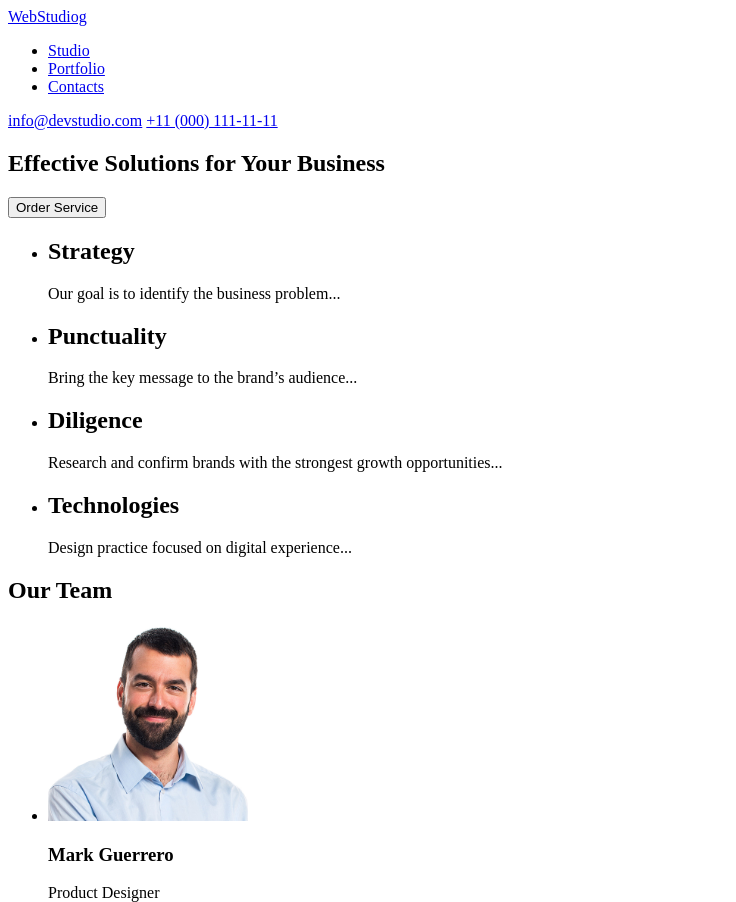
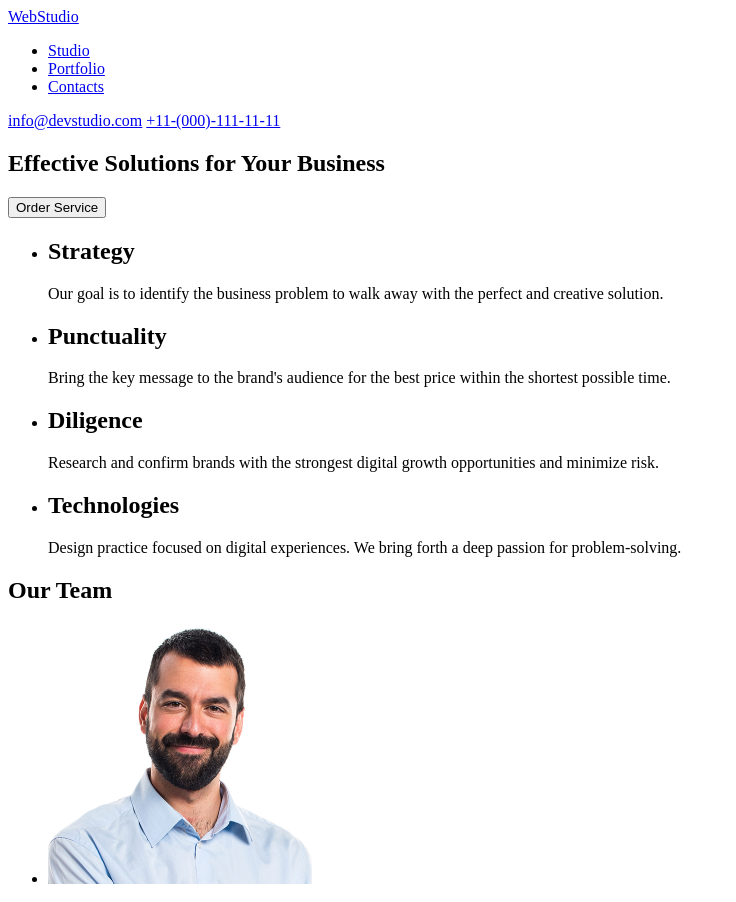
Before and after one commit to alexleiden/goit-markup-hw-01, a plain HTML site: page index.html in a window 1280 px wide. Shown: the top 902 px of the page, without its empty margins (0-736 px from the left). Drawn offline with Linux system fonts and the light colour scheme.

Commit message:
add index file

```diff
--- a/index.html
+++ b/index.html
@@ -7,7 +7,7 @@
   </head>
   <body>
     <header>
-      <a href="index.html">WebStudiog</a>
+      <a href="./index.html">WebStudio</a>
       <nav>
         <ul>
           <li><a href="#">Studio</a></li>
@@ -16,8 +16,8 @@
         </ul>
       </nav>
       <div>
-        <a href="mailto:info@devstudio.com">info@devstudio.com</a>
-        <a href="tel:+110001111111">+11 (000) 111-11-11</a>
+        <a href="email:info@devstudio.com">info@devstudio.com</a>
+        <a href="tel:+110001111111">+11-(000)-111-11-11</a>
       </div>
     </header>
     <main>
@@ -30,22 +30,31 @@
         <ul>
           <li>
             <h2>Strategy</h2>
-            <p>Our goal is to identify the business problem...</p>
+            <p>
+              Our goal is to identify the business problem to walk away with the
+              perfect and creative solution.
+            </p>
           </li>
           <li>
             <h2>Punctuality</h2>
-            <p>Bring the key message to the brand’s audience...</p>
+            <p>
+              Bring the key message to the brand's audience for the best price
+              within the shortest possible time.
+            </p>
           </li>
           <li>
             <h2>Diligence</h2>
             <p>
-              Research and confirm brands with the strongest growth
-              opportunities...
+              Research and confirm brands with the strongest digital growth
+              opportunities and minimize risk.
             </p>
           </li>
           <li>
             <h2>Technologies</h2>
-            <p>Design practice focused on digital experience...</p>
+            <p>
+              Design practice focused on digital experiences. We bring forth a
+              deep passion for problem-solving.
+            </p>
           </li>
         </ul>
       </section>
@@ -54,22 +63,22 @@
         <h2>Our Team</h2>
         <ul>
           <li>
-            <img src="./images/img-1.jpg" alt="Mark Guerrero" width="200" />
+            <img src="./images/img-1.jpg" alt="Mark Guerrero" width="264" />
             <h3>Mark Guerrero</h3>
             <p>Product Designer</p>
           </li>
           <li>
-            <img src="./images/img-2.jpg" alt="Tom Ford" width="200" />
+            <img src="./images/img-2.jpg" alt="Tom Ford" width="264" />
             <h3>Tom Ford</h3>
             <p>Frontend Developer</p>
           </li>
           <li>
-            <img src="./images/img-3.jpg" alt="Camila Garcia" width="200" />
+            <img src="./images/img-3.jpg" alt="Camila Garcia" width="264" />
             <h3>Camila Garcia</h3>
             <p>Marketing</p>
           </li>
           <li>
-            <img src="./images/img-4.jpg" alt="Daniel Wilson" width="200" />
+            <img src="./images/img-4.jpg" alt="Daniel Wilson" width="264" />
             <h3>Daniel Wilson</h3>
             <p>UI Designer</p>
           </li>
@@ -77,8 +86,11 @@
       </section>
     </main>
     <footer>
-      <a href="index.html">WebStudio</a>
-      <p>Increase the flow of customers and sales for your business...</p>
+      <a href="./index.html">WebStudio</a>
+      <p>
+        Increase the flow of customers and sales for your business with digital
+        marketing & growth solutions.
+      </p>
     </footer>
   </body>
 </html>
```
